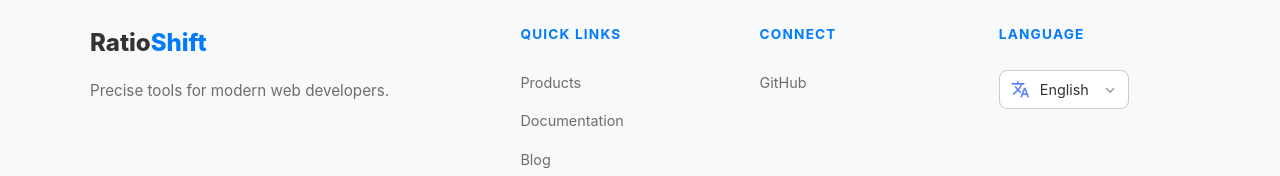
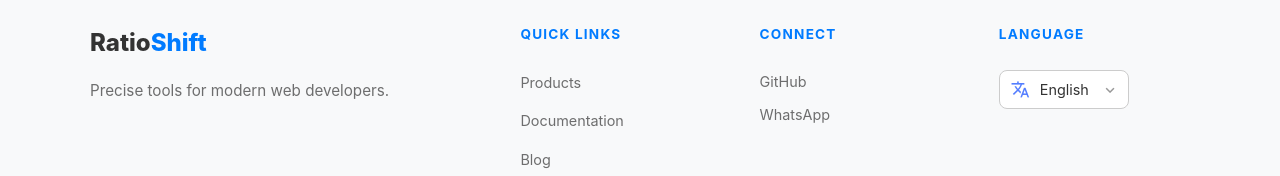
Before and after one commit to RatioShift/ratioshift.github.io, a plain HTML site: page index.html in a window 1280 px wide. Shown: the part 587-763 px from the top of the page. Drawn offline with Linux system fonts and the light colour scheme.

Commit message:
Added whatsapp for Connect

```diff
--- a/index.html
+++ b/index.html
@@ -85,6 +85,7 @@
                 <h4>Connect</h4>
                 <div class="social-icons">
                     <a href="https://github.com/RatioShift" target="_blank">GitHub</a>
+                    <a href="https://wa.me/message/6KNXSWCVHWSXH1" target="_blank" id="footer-whatsapp">WhatsApp</a>
                 </div>
             </div>
 
--- a/style.css
+++ b/style.css
@@ -370,6 +370,25 @@ input:focus {
     text-align: center;
     font-size: 0.8rem;
     opacity: 0.6;
+}
+.social-icons {
+    display: flex;
+    flex-direction: column; /* Stacks links vertically */
+    gap: 10px; /* Space between GitHub and WhatsApp */
+}
+
+.social-icons a {
+    text-decoration: none;
+    color: var(--text-color);
+    opacity: 0.7;
+    transition: 0.3s;
+    font-size: 0.9rem;
+    display: block; /* Ensures they take up their own line */
+}
+
+.social-icons a:hover {
+    opacity: 1;
+    color: var(--accent-color);
 }
 /* Container for the dropdown and icon */
 .lang-wrapper {
```
Also changed, not shown: about/index.html (+1 -0 lines), coming-soon/index.html (+1 -0 lines), documentation/index.html (+1 -0 lines), products/fluid-scale-calculator/index.html (+1 -0 lines), products/index.html (+1 -0 lines).
